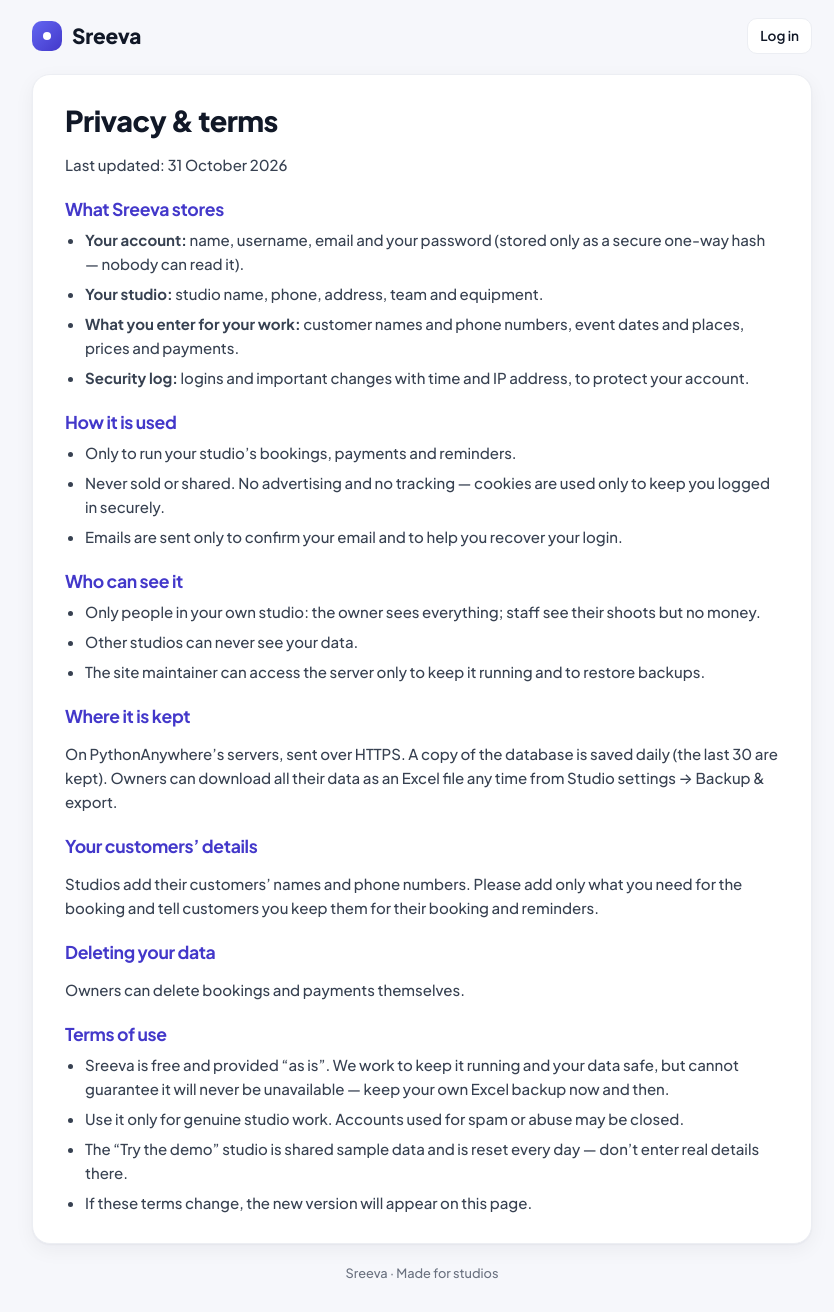
After one commit to Rupa-2006/Sreeva, a Django app: page /privacy/ in a window 1280 px wide. The commit adds this page. Shown: the whole page, without its empty margins (218-1052 px from the left). Run offline with Django 5.2, Linux system fonts and the light colour scheme.

Commit message:
Add privacy and terms page
Explains what data is stored, why, who can see it, where it is kept
and how to delete it. Linked from the welcome, sign-up and login pages.

```diff
--- a/accounts/urls.py
+++ b/accounts/urls.py
@@ -5,6 +5,7 @@
 
 urlpatterns = [
     path("", views.home, name="home"),
+    path("privacy/", views.privacy, name="privacy"),
     path("login/", views.RateLimitedLoginView.as_view(), name="login"),
     path("logout/", views.logout_view, name="logout"),
     path("signup/", views.signup, name="signup"),
--- a/accounts/views.py
+++ b/accounts/views.py
@@ -33,6 +33,17 @@
 def _demo_user():
     from bookings.management.commands.setup_demo import DEMO_USERNAME
     return User.objects.filter(username=DEMO_USERNAME, is_active=True, profile__studio__isnull=False).first()
+
+
+PRIVACY_UPDATED = "2026-10-31"
+
+
+def privacy(request):
+    from datetime import date
+    return render(request, "privacy.html", {
+        "updated": date.fromisoformat(PRIVACY_UPDATED),
+        "contact": getattr(settings, "EMAIL_HOST_USER", "") or "",
+    })
 
 
 def home(request):
--- a/static/css/app.css
+++ b/static/css/app.css
@@ -1279,3 +1279,13 @@
 .verify-bar span { flex: 1; min-width: 200px; }
 .verify-bar form { margin: 0; }
 @media (max-width: 900px) { .verify-bar { margin: 8px 16px 0; } }
+
+/* ---------- Privacy & terms ---------- */
+.legal { max-width: 820px; margin: 0 auto; padding: 18px 20px 28px; display: flex; flex-direction: column; gap: 20px; }
+.legal-card { padding: 28px 32px; margin: 0; }
+.legal-card h1 { font-size: 1.8rem; margin: 0 0 4px; }
+.legal-card h2 { font-size: 1.1rem; margin: 22px 0 8px; color: var(--accent-ink); }
+.legal-card ul { margin: 0; padding-left: 20px; display: grid; gap: 6px; }
+.legal-card p, .legal-card li { line-height: 1.6; color: #374151; }
+.land-foot a { color: inherit; }
+@media (max-width: 640px) { .legal-card { padding: 20px 18px; } .legal-card h1 { font-size: 1.45rem; } }
--- a/templates/accounts/login.html
+++ b/templates/accounts/login.html
@@ -29,6 +29,7 @@
     <button class="btn primary block" type="submit">Log in</button>
   </form>
   <p class="alt" style="margin-top:14px"><a href="{% url 'password_reset' %}">Forgot username or password?</a></p>
+  <p class="alt" style="font-size:.85rem"><a href="{% url 'privacy' %}">Privacy &amp; terms</a></p>
   {% if allow_signup %}<p class="alt">New studio? <a href="{% url 'signup' %}">Create an account</a></p>{% endif %}
 {% endblock %}
 {% block auth_footer %}{% endblock %}
--- a/templates/accounts/signup.html
+++ b/templates/accounts/signup.html
@@ -11,6 +11,7 @@
     {% include "_field.html" with field=form.password1 %}
     {% include "_field.html" with field=form.password2 %}
     <button class="btn primary block" type="submit">Create account</button>
+    <small class="muted" style="text-align:center">By creating an account you agree to the <a href="{% url 'privacy' %}" target="_blank">Privacy &amp; terms</a>.</small>
   </form>
   <p class="alt">Already registered? <a href="{% url 'login' %}">Log in</a></p>
 {% endblock %}
--- a/templates/home.html
+++ b/templates/home.html
@@ -48,6 +48,6 @@
     <div class="lf"><span class="lf-ico c6">{% include "_icon.html" with name="phone" %}</span><b>Works like an app</b></div>
   </section>
 
-  <footer class="land-foot">Sreeva · Made for studios</footer>
+  <footer class="land-foot">Sreeva · Made for studios · <a href="{% url 'privacy' %}">Privacy &amp; terms</a></footer>
 </div>
 {% endblock page %}
--- /dev/null
+++ b/templates/privacy.html
@@ -0,0 +1,55 @@
+{% extends "base.html" %}
+{% block title %}Privacy &amp; terms{% endblock %}
+{% block page %}
+<div class="legal">
+  <header class="land-top">
+    <a class="brand land-brand" href="{% url 'home' %}" style="text-decoration:none"><span class="brand-mark"></span> Sreeva</a>
+    <a class="btn sm" href="{% url 'login' %}">Log in</a>
+  </header>
+
+  <article class="card legal-card">
+    <h1>Privacy &amp; terms</h1>
+    <p class="muted">Last updated: {{ updated|date:"j F Y" }}</p>
+
+    <h2>What Sreeva stores</h2>
+    <ul>
+      <li><b>Your account:</b> name, username, email and your password (stored only as a secure one-way hash — nobody can read it).</li>
+      <li><b>Your studio:</b> studio name, phone, address, team and equipment.</li>
+      <li><b>What you enter for your work:</b> customer names and phone numbers, event dates and places, prices and payments.</li>
+      <li><b>Security log:</b> logins and important changes with time and IP address, to protect your account.</li>
+    </ul>
+
+    <h2>How it is used</h2>
+    <ul>
+      <li>Only to run your studio’s bookings, payments and reminders.</li>
+      <li>Never sold or shared. No advertising and no tracking — cookies are used only to keep you logged in securely.</li>
+      <li>Emails are sent only to confirm your email and to help you recover your login.</li>
+    </ul>
+
+    <h2>Who can see it</h2>
+    <ul>
+      <li>Only people in your own studio: the owner sees everything; staff see their shoots but no money.</li>
+      <li>Other studios can never see your data.</li>
+      <li>The site maintainer can access the server only to keep it running and to restore backups.</li>
+    </ul>
+
+    <h2>Where it is kept</h2>
+    <p>On PythonAnywhere’s servers, sent over HTTPS. A copy of the database is saved daily (the last 30 are kept). Owners can download all their data as an Excel file any time from Studio settings → Backup &amp; export.</p>
+
+    <h2>Your customers’ details</h2>
+    <p>Studios add their customers’ names and phone numbers. Please add only what you need for the booking and tell customers you keep them for their booking and reminders.</p>
+
+    <h2>Deleting your data</h2>
+    <p>Owners can delete bookings and payments themselves.{% if contact %} To delete your whole account and studio, email <a href="mailto:{{ contact }}">{{ contact }}</a> from your account’s email address.{% endif %}</p>
+
+    <h2>Terms of use</h2>
+    <ul>
+      <li>Sreeva is free and provided “as is”. We work to keep it running and your data safe, but cannot guarantee it will never be unavailable — keep your own Excel backup now and then.</li>
+      <li>Use it only for genuine studio work. Accounts used for spam or abuse may be closed.</li>
+      <li>The “Try the demo” studio is shared sample data and is reset every day — don’t enter real details there.</li>
+      <li>If these terms change, the new version will appear on this page.</li>
+    </ul>
+  </article>
+  <footer class="land-foot"><a href="{% url 'home' %}">Sreeva</a> · Made for studios</footer>
+</div>
+{% endblock page %}
```
Also changed, not shown: bookings/tests.py (+7 -0 lines).
